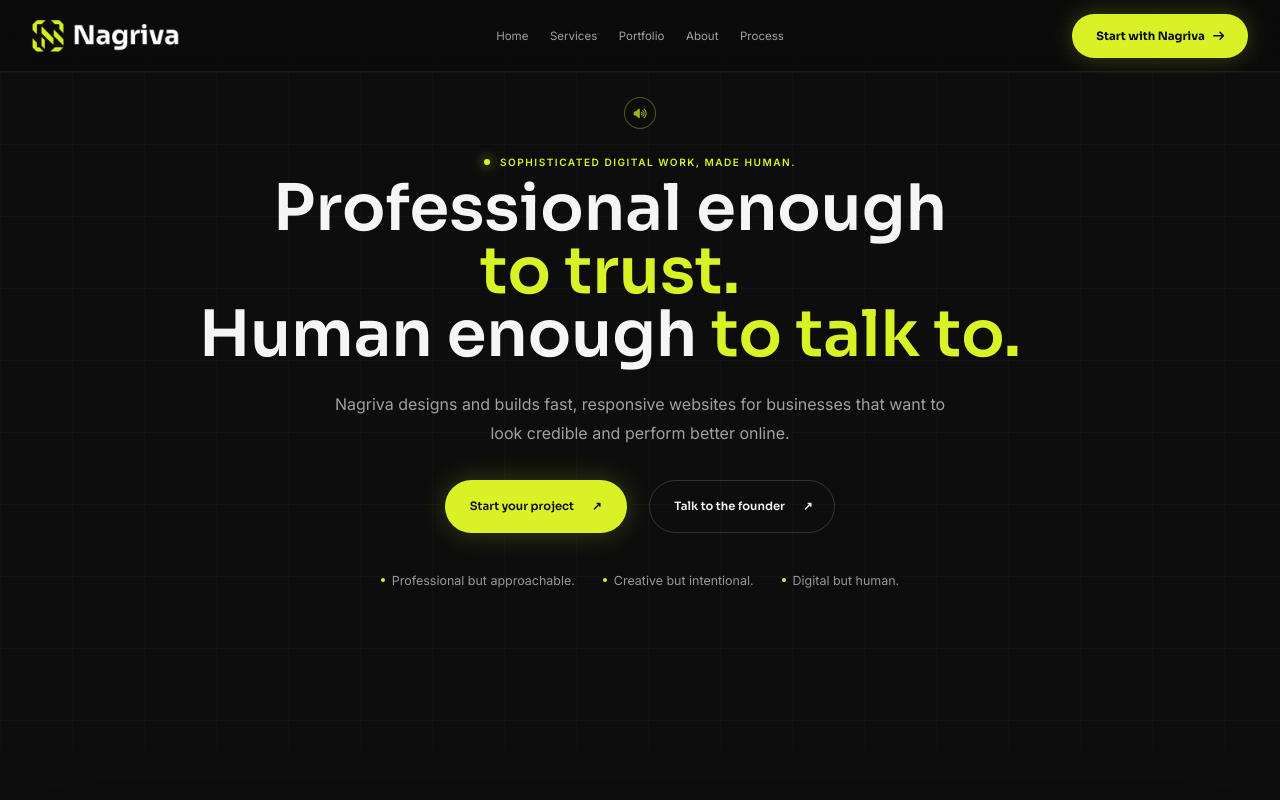
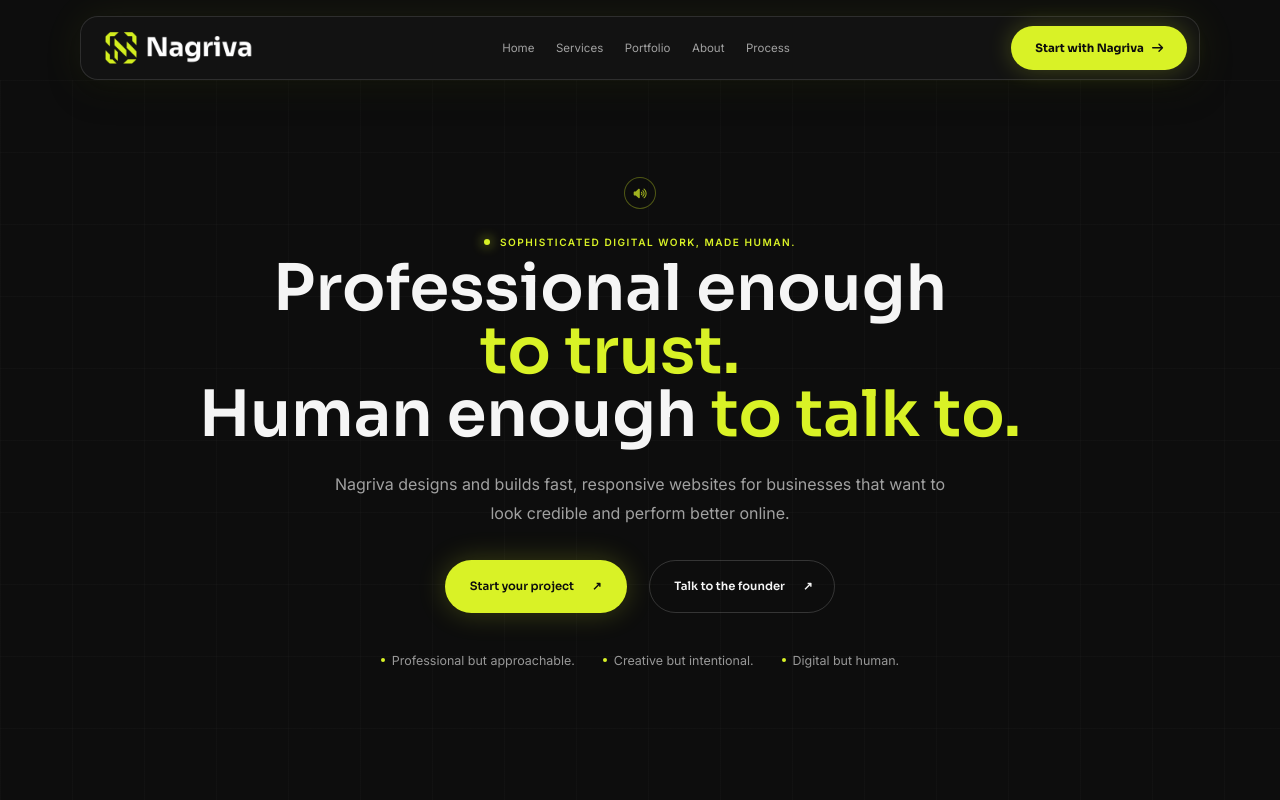
Before and after one commit to redwanait/nagriva-stodio, a React (Vite) app: page / in a window 1280 px wide. Shown: the top 800 px of the page. Built offline with nearby package versions, Linux system fonts and the light colour scheme.

Commit message:
Update App.css

```diff
--- a/src/App.css
+++ b/src/App.css
@@ -1,23 +1,4 @@
-.navbar {
-  position: fixed;
-  top: 0;
-  left: 0;
-  width: 100%;
-  z-index: 1000;
-
-  min-height: 72px;
-  padding: 0 32px;
-
-  display: grid;
-  grid-template-columns: 1fr auto 1fr;
-  align-items: center;
-
-  background: rgba(11, 11, 11, 0.92);
-  border-bottom: 1px solid rgba(245, 245, 245, 0.08);
-
-  backdrop-filter: blur(14px);
-  -webkit-backdrop-filter: blur(14px);
-}
+.navbar { position: sticky; top: 1rem; z-index: 10; width: min(1120px, calc(100% - 32px)); min-height: 64px; margin: 16px auto 0; display: grid; grid-template-columns: minmax(0, 1fr) auto minmax(0, 1fr); align-items: center; gap: var(--space-lg); padding: 0 var(--space-sm) 0 var(--space-lg); background: rgba(22,22,22,.72); border: 1px solid rgba(245,245,245,.12); border-radius: 18px; backdrop-filter: blur(18px); -webkit-backdrop-filter: blur(18px); box-shadow: 0 0 42px rgba(217,242,38,.07), 0 12px 32px rgba(0,0,0,.3); }
 .navbar a { color: var(--color-text); text-decoration: none; }
 .navbar__brand, .navbar__cta, h1, h2, h3, .footer__brand { font-family: var(--font-heading); }
 .navbar__brand, .footer__brand { display: inline-flex; align-items: center; gap: 9px; font-size: 1.05rem; font-weight: 700; letter-spacing: -.04em; }
```
